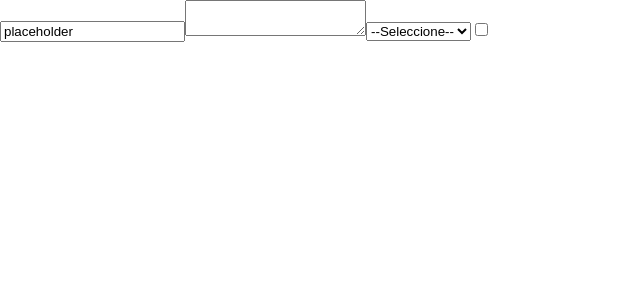
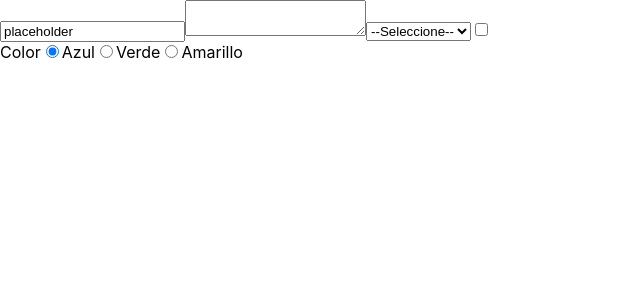
Before and after one commit to franjmr0416/cursoReact-forms, a React (Create React App) app: page / in a window 1280 px wide. Shown: the top 300 px of the page, without its empty margins (0-640 px from the left). Built offline with nearby package versions, Linux system fonts and the light colour scheme.

Commit message:
comp radio controlado

```diff
--- a/src/App.js
+++ b/src/App.js
@@ -6,6 +6,7 @@ const App = () => {
     texto: "",
     select: "",
     check: false,
+    color: "azul",
   });
 
   const handleChange = ({ target }) => {
@@ -44,6 +45,34 @@ const App = () => {
         onChange={handleChange}
         checked={value.check}
       />
+
+      <div>
+        <label>Color</label>
+        <input
+          onChange={handleChange}
+          type="radio"
+          value="azul"
+          name="color"
+          checked={value.color === "azul"}
+        />
+        Azul
+        <input
+          onChange={handleChange}
+          type="radio"
+          value="verde"
+          name="color"
+          checked={value.color === "verde"}
+        />
+        Verde
+        <input
+          onChange={handleChange}
+          type="radio"
+          value="amarillo"
+          name="color"
+          checked={value.color === "amarillo"}
+        />
+        Amarillo
+      </div>
     </div>
   );
 };
```
